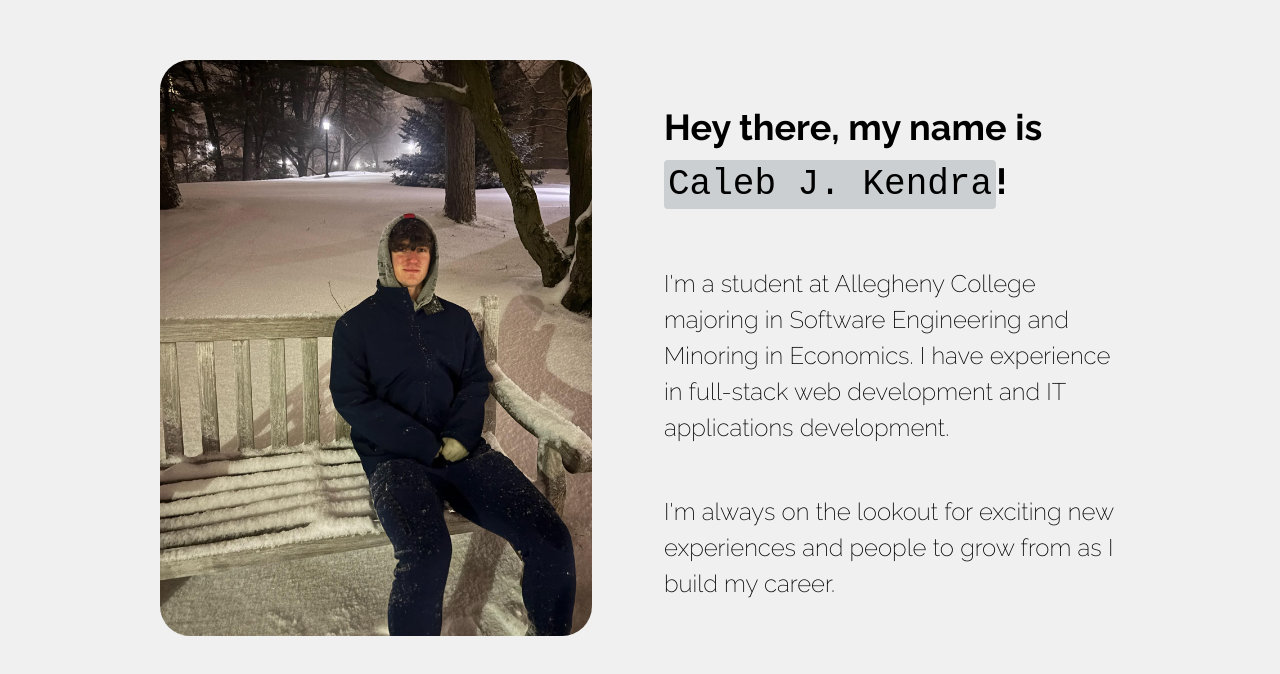
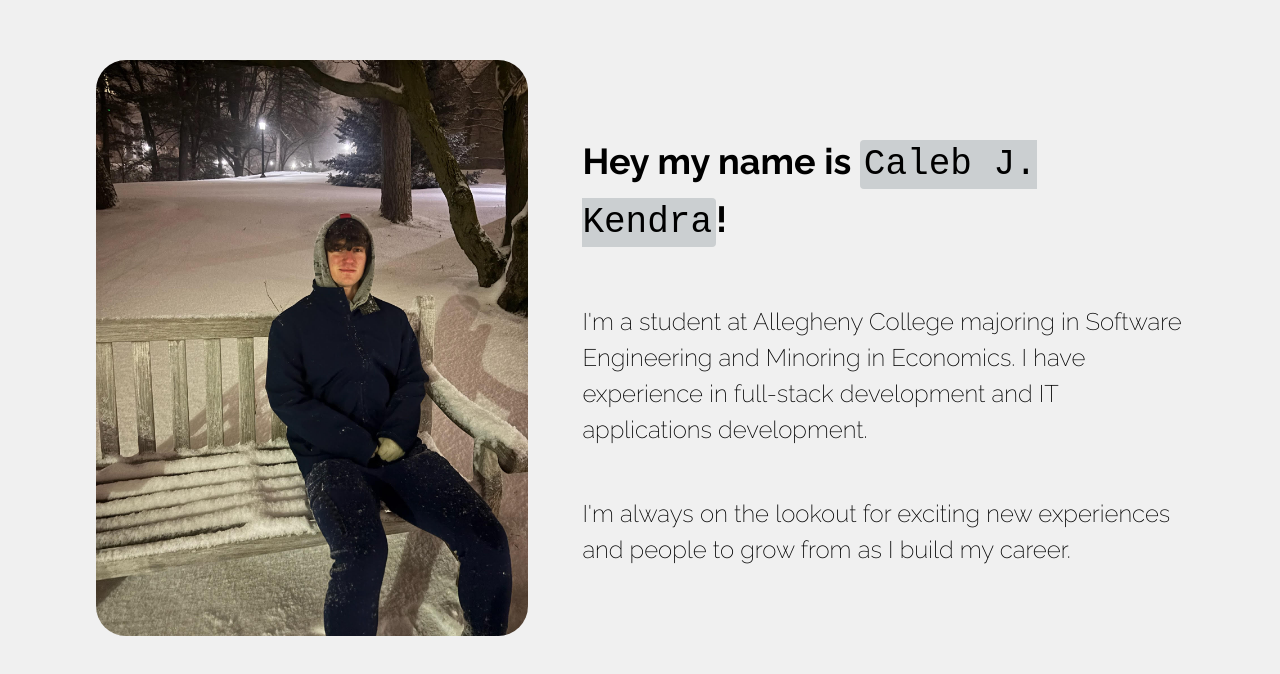
Before and after one commit to CalebKendra/caleb-website, a plain HTML site: page about.html in a window 1280 px wide. Shown: the part 52-726 px from the top of the page. Drawn offline with Linux system fonts and the light colour scheme.

Commit message:
change info div gap

```diff
--- a/about.html
+++ b/about.html
@@ -27,8 +27,8 @@
         <section class="info-container">
             <img src="static/img/CalebSnow.jpg" class="info-img">
             <div class="info-text">
-                <h1>Hey there, my name is <code>Caleb J. Kendra</code>!</h1>
-                <p>I'm a student at Allegheny College majoring in Software Engineering and Minoring in Economics. I have experience in full-stack web development and IT applications development.</p>
+                <h1>Hey my name is <code>Caleb J. Kendra</code>!</h1>
+                <p>I'm a student at Allegheny College majoring in Software Engineering and Minoring in Economics. I have experience in full-stack development and IT applications development.</p>
                 <p>I'm always on the lookout for exciting new experiences and people to grow from as I build my career.</p>
             </div>
         </section>
--- a/static/style/style.css
+++ b/static/style/style.css
@@ -113,12 +113,12 @@ code {
     position: absolute;
     display: flex;
     justify-content: space-between;
-    gap: 7.5%;
+    gap: 5%;
     top: 50%;
     left: 50%;
     transform: translate(-50%, -50%);
     height: 80%;
-    width: 75%;
+    width: 85%;
 }
 
 .info-img {
@@ -166,7 +166,7 @@ code {
     }
 }
 
-@media(max-width: 650px) {
+@media(max-width: 680px) {
     .info-container {
         top: 57.5%;
     }
```
